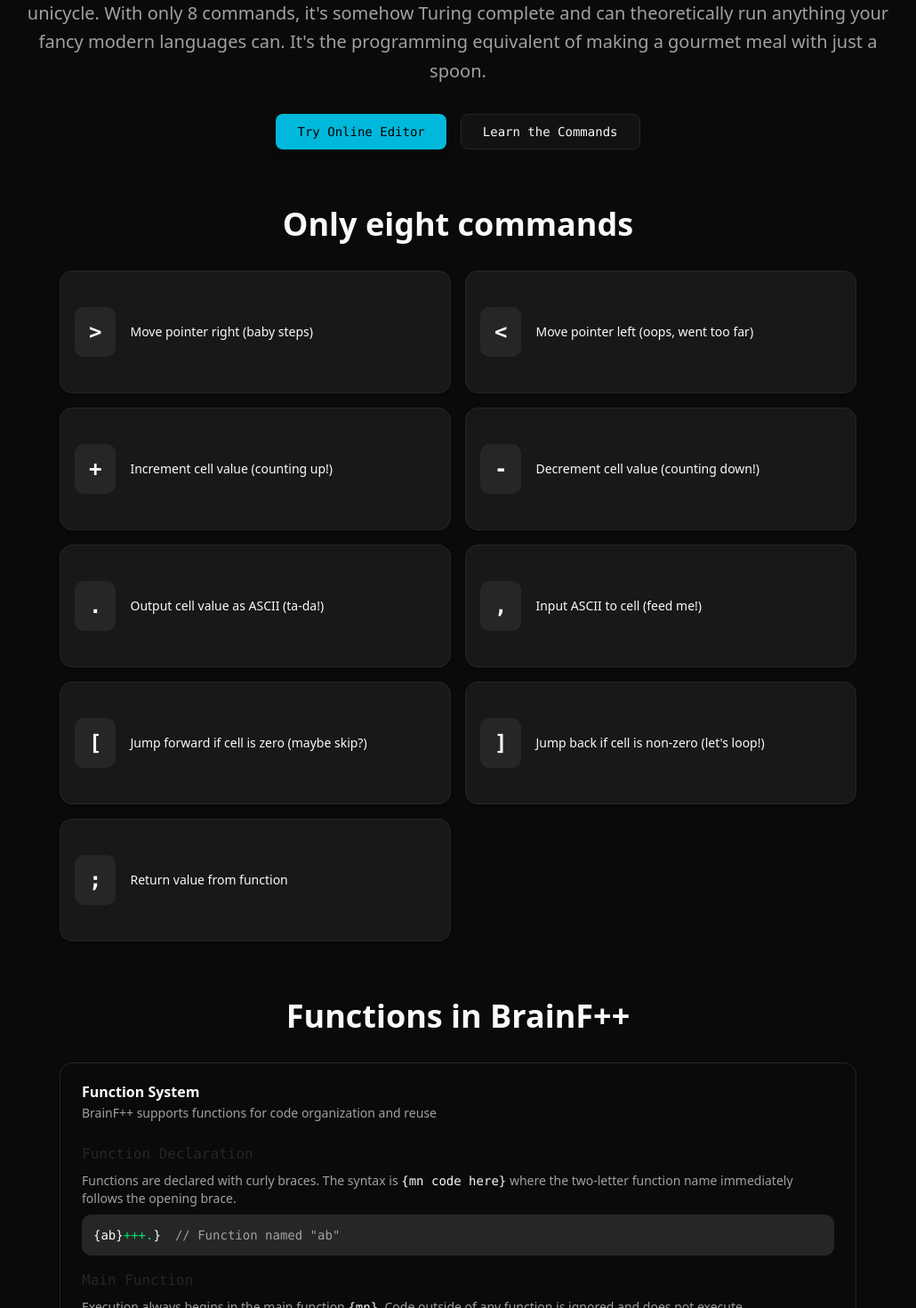
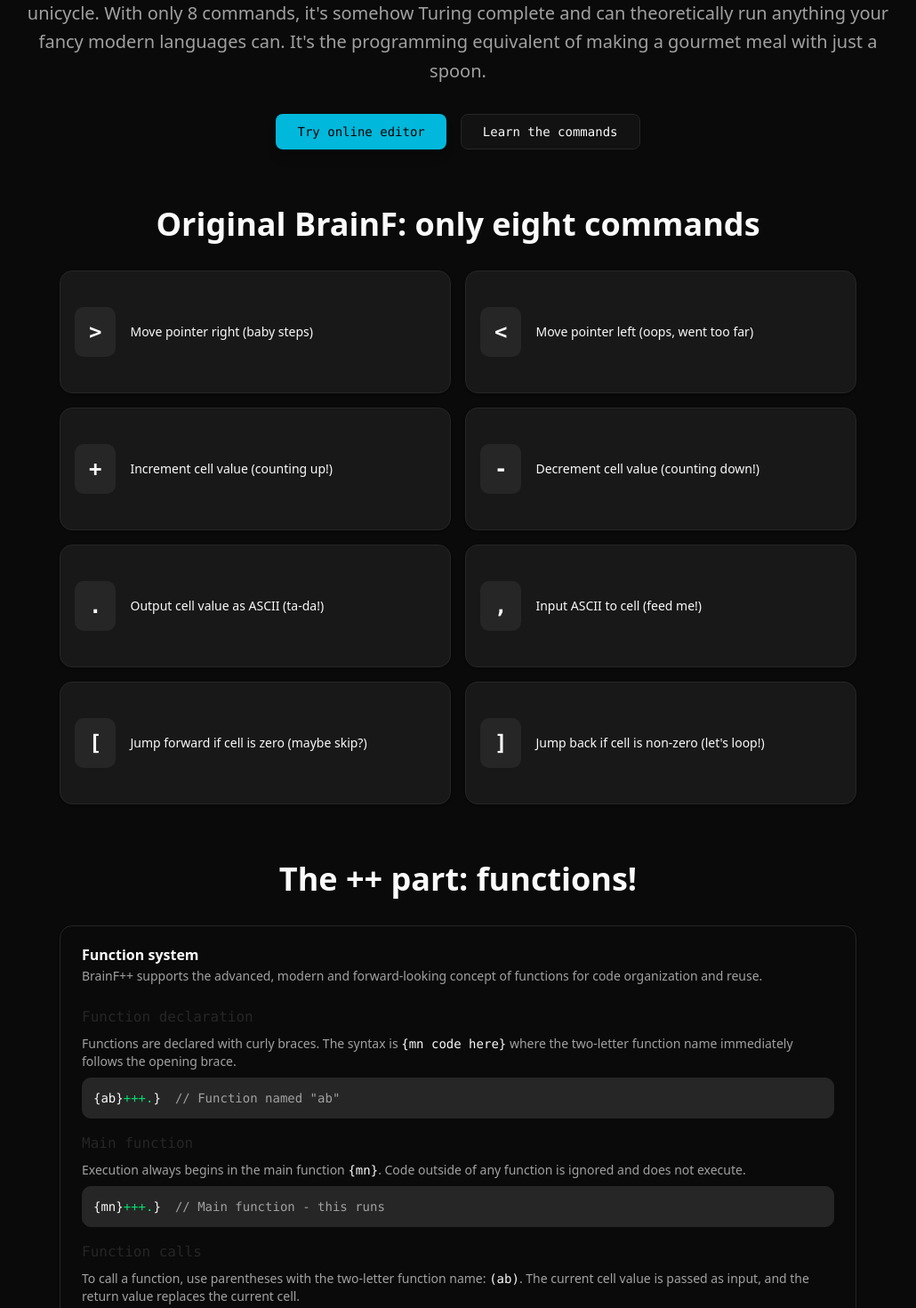
Before and after one commit to gabrieleherr/brainf, a Next.js app: page / in a window 1280 px wide. Shown: the part 420-1890 px from the top of the page at 89% size, without its empty margins (125-1155 px from the left). Built offline with nearby package versions, Linux system fonts and the light colour scheme.

Commit message:
sentence case

```diff
--- a/app/docs/page.tsx
+++ b/app/docs/page.tsx
@@ -38,7 +38,7 @@ export default function DocsPage() {
           <TabsContent value="language" className="space-y-6">
             <Card>
               <CardHeader>
-                <CardTitle>Quick Reference</CardTitle>
+                <CardTitle>Quick reference</CardTitle>
                 <CardDescription>Essential BrainF++ commands</CardDescription>
               </CardHeader>
               <CardContent>
@@ -77,7 +77,7 @@ export default function DocsPage() {
               </CardHeader>
               <CardContent className="space-y-4">
                 <div>
-                  <h4 className="mb-2 font-mono text-accent">Function Declaration</h4>
+                  <h4 className="mb-2 font-mono text-accent">Function declaration</h4>
                   <p className="mb-2 text-sm text-muted-foreground">
                     Functions are declared with curly braces. The syntax is <code className="font-mono text-primary">{'{ab code here}'}</code> where the two-letter function name immediately follows the opening brace, followed by the function code, then the closing brace.
                   </p>
@@ -90,7 +90,7 @@ export default function DocsPage() {
                 </div>
 
                 <div>
-                  <h4 className="mb-2 font-mono text-accent">Main Function</h4>
+                  <h4 className="mb-2 font-mono text-accent">Main function</h4>
                   <p className="mb-2 text-sm text-muted-foreground">
                     Execution always begins in the main function <code className="font-mono text-primary">{'{mn code here}'}</code>. Code outside of any function is ignored and does not execute.
                   </p>
@@ -103,7 +103,7 @@ export default function DocsPage() {
                 </div>
 
                 <div>
-                  <h4 className="mb-2 font-mono text-accent">Function Calls</h4>
+                  <h4 className="mb-2 font-mono text-accent">Function calls</h4>
                   <p className="mb-2 text-sm text-muted-foreground">
                     To call a function, use parentheses with the two-letter function name: <code className="font-mono text-primary">(ab)</code>. The current cell value is passed as input, and the return value replaces the current cell.
                   </p>
@@ -122,7 +122,7 @@ export default function DocsPage() {
                 </div>
 
                 <div>
-                  <h4 className="mb-2 font-mono text-accent">Return Values</h4>
+                  <h4 className="mb-2 font-mono text-accent">Return values</h4>
                   <p className="mb-2 text-sm text-muted-foreground">
                     Use the semicolon <code className="font-mono text-primary">;</code> command to return a value from a function. The current cell value is returned and replaces the cell value at the call site.
                   </p>
@@ -135,7 +135,7 @@ export default function DocsPage() {
                 </div>
 
                 <div>
-                  <h4 className="mb-2 font-mono text-accent">Complete Example</h4>
+                  <h4 className="mb-2 font-mono text-accent">Complete example</h4>
                   <div className="code-block rounded-lg p-3 font-mono text-sm bg-black/90">
                     <span className="text-primary">{'{ab'}</span>
                     <span className="text-green-400">+++;</span>
@@ -154,7 +154,7 @@ export default function DocsPage() {
 
             <Card>
               <CardHeader>
-                <CardTitle>Common Patterns</CardTitle>
+                <CardTitle>Common patterns</CardTitle>
                 <CardDescription>Useful code snippets and techniques</CardDescription>
               </CardHeader>
               <CardContent className="space-y-4">
@@ -190,12 +190,12 @@ export default function DocsPage() {
           <TabsContent value="editor" className="space-y-6">
             <Card>
               <CardHeader>
-                <CardTitle>Editor Features</CardTitle>
+                <CardTitle>Editor features</CardTitle>
                 <CardDescription>How to use the online BrainF++ editor</CardDescription>
               </CardHeader>
               <CardContent className="space-y-4">
                 <div>
-                  <h4 className="mb-2 font-semibold">Running Code</h4>
+                  <h4 className="mb-2 font-semibold">Running code</h4>
                   <p className="text-sm text-muted-foreground">
                     Click the "Run" button to execute your BrainF++ code. The output will appear in
                     the console panel.
@@ -203,7 +203,7 @@ export default function DocsPage() {
                 </div>
 
                 <div>
-                  <h4 className="mb-2 font-semibold">Memory Visualization</h4>
+                  <h4 className="mb-2 font-semibold">Memory visualization</h4>
                   <p className="text-sm text-muted-foreground">
                     The Memory tab shows the current state of the memory array, with the data
                     pointer highlighted.
@@ -211,7 +211,7 @@ export default function DocsPage() {
                 </div>
 
                 <div>
-                  <h4 className="mb-2 font-semibold">Debug Information</h4>
+                  <h4 className="mb-2 font-semibold">Debug information</h4>
                   <p className="text-sm text-muted-foreground">
                     View execution statistics including step count, output length, and error
                     messages in the Debug tab.
@@ -219,7 +219,7 @@ export default function DocsPage() {
                 </div>
 
                 <div>
-                  <h4 className="mb-2 font-semibold">Example Programs</h4>
+                  <h4 className="mb-2 font-semibold">Example programs</h4>
                   <p className="text-sm text-muted-foreground">
                     Use the dropdown menu to load pre-written example programs and learn from
                     working code.
@@ -232,7 +232,7 @@ export default function DocsPage() {
           <TabsContent value="contests" className="space-y-6">
             <Card>
               <CardHeader>
-                <CardTitle>Contest Rules</CardTitle>
+                <CardTitle>Contest rules</CardTitle>
                 <CardDescription>How contests work on the platform</CardDescription>
               </CardHeader>
               <CardContent className="space-y-4">
--- a/app/layout.tsx
+++ b/app/layout.tsx
@@ -17,7 +17,7 @@ const jetbrainsMono = JetBrains_Mono({
 });
 
 export const metadata = {
-  title: 'BrainF++ - Minimalist Programming',
+  title: 'BrainF++ - minimalist programming',
   description: 'Master the art of BrainF++ programming',
 };
 
--- a/app/page.tsx
+++ b/app/page.tsx
@@ -37,16 +37,18 @@ export default function HomePage() {
               size="lg"
               className="border-0 bg-cyan-500 font-mono text-black shadow-lg hover:bg-cyan-600"
             >
-              <a href="#editor">Try Online Editor</a>
+              <a href="#editor">Try online editor</a>
             </Button>
             <Button asChild size="lg" variant="outline" className="bg-transparent font-mono">
-              <a href="#commands">Learn the Commands</a>
+              <a href="#commands">Learn the commands</a>
             </Button>
           </div>
         </div>
 
         <div id="commands" className="mx-auto max-w-4xl scroll-mt-8">
-          <h3 className="mb-8 text-center text-4xl font-bold">Only eight commands</h3>
+          <h3 className="mb-8 text-center text-4xl font-bold">
+            Original BrainF: only eight commands
+          </h3>
           <div className="grid gap-4 md:grid-cols-2">
             {[
               { cmd: '>', desc: 'Move pointer right (baby steps)' },
@@ -57,7 +59,6 @@ export default function HomePage() {
               { cmd: ',', desc: 'Input ASCII to cell (feed me!)' },
               { cmd: '[', desc: 'Jump forward if cell is zero (maybe skip?)' },
               { cmd: ']', desc: "Jump back if cell is non-zero (let's loop!)" },
-              { cmd: ';', desc: 'Return value from function' },
             ].map(({ cmd, desc }) => (
               <Card key={cmd} className="bg-muted/50 transition-colors hover:bg-muted/70">
                 <CardContent className="flex items-center gap-4 p-4">
@@ -72,19 +73,24 @@ export default function HomePage() {
         </div>
 
         <div className="mx-auto max-w-4xl scroll-mt-8">
-          <h3 className="mb-8 text-center text-4xl font-bold">Functions in BrainF++</h3>
+          <h3 className="mb-8 text-center text-4xl font-bold">The ++ part: functions!</h3>
           <Card>
             <CardHeader>
-              <CardTitle>Function System</CardTitle>
-              <CardDescription>BrainF++ supports functions for code organization and reuse</CardDescription>
+              <CardTitle>Function system</CardTitle>
+              <CardDescription>
+                BrainF++ supports the advanced, modern and forward-looking concept of functions for
+                code organization and reuse.
+              </CardDescription>
             </CardHeader>
             <CardContent className="space-y-4">
               <div>
-                <h4 className="mb-2 font-mono text-accent">Function Declaration</h4>
+                <h4 className="mb-2 font-mono text-accent">Function declaration</h4>
                 <p className="mb-2 text-sm text-muted-foreground">
-                  Functions are declared with curly braces. The syntax is <code className="font-mono text-primary">{'{mn code here}'}</code> where the two-letter function name immediately follows the opening brace.
+                  Functions are declared with curly braces. The syntax is{' '}
+                  <code className="font-mono text-primary">{'{mn code here}'}</code> where the
+                  two-letter function name immediately follows the opening brace.
                 </p>
-                <div className="code-block rounded-lg p-3 font-mono text-sm bg-black/90 text-green-400">
+                <div className="code-block rounded-lg bg-black/90 p-3 font-mono text-sm text-green-400">
                   <span className="text-primary">{'{ab}'}</span>
                   <span className="text-green-400">+++.</span>
                   <span className="text-primary">{'}'}</span>
@@ -93,11 +99,13 @@ export default function HomePage() {
               </div>
 
               <div>
-                <h4 className="mb-2 font-mono text-accent">Main Function</h4>
+                <h4 className="mb-2 font-mono text-accent">Main function</h4>
                 <p className="mb-2 text-sm text-muted-foreground">
-                  Execution always begins in the main function <code className="font-mono text-primary">{'{mn}'}</code>. Code outside of any function is ignored and does not execute.
+                  Execution always begins in the main function{' '}
+                  <code className="font-mono text-primary">{'{mn}'}</code>. Code outside of any
+                  function is ignored and does not execute.
                 </p>
-                <div className="code-block rounded-lg p-3 font-mono text-sm bg-black/90 text-green-400">
+                <div className="code-block rounded-lg bg-black/90 p-3 font-mono text-sm text-green-400">
                   <span className="text-primary">{'{mn}'}</span>
                   <span className="text-green-400">+++.</span>
                   <span className="text-primary">{'}'}</span>
@@ -106,11 +114,13 @@ export default function HomePage() {
               </div>
 
               <div>
-                <h4 className="mb-2 font-mono text-accent">Function Calls</h4>
+                <h4 className="mb-2 font-mono text-accent">Function calls</h4>
                 <p className="mb-2 text-sm text-muted-foreground">
-                  To call a function, use parentheses with the two-letter function name: <code className="font-mono text-primary">(ab)</code>. The current cell value is passed as input, and the return value replaces the current cell.
+                  To call a function, use parentheses with the two-letter function name:{' '}
+                  <code className="font-mono text-primary">(ab)</code>. The current cell value is
+                  passed as input, and the return value replaces the current cell.
                 </p>
-                <div className="code-block rounded-lg p-3 font-mono text-sm bg-black/90 text-green-400">
+                <div className="code-block rounded-lg bg-black/90 p-3 font-mono text-sm text-green-400">
                   <span className="text-primary">{'{ab}'}</span>
                   <span className="text-green-400">+++;</span>
                   <span className="text-primary">{'}'}</span>
@@ -125,11 +135,13 @@ export default function HomePage() {
               </div>
 
               <div>
-                <h4 className="mb-2 font-mono text-accent">Return Values</h4>
+                <h4 className="mb-2 font-mono text-accent">Return values</h4>
                 <p className="mb-2 text-sm text-muted-foreground">
-                  Use the semicolon <code className="font-mono text-primary">;</code> command to return a value from a function. The current cell value is returned and replaces the cell value at the call site.
+                  Use the semicolon <code className="font-mono text-primary">;</code> command to
+                  return a value from a function. The current cell value is returned and replaces
+                  the cell value at the call site.
                 </p>
-                <div className="code-block rounded-lg p-3 font-mono text-sm bg-black/90 text-green-400">
+                <div className="code-block rounded-lg bg-black/90 p-3 font-mono text-sm text-green-400">
                   <span className="text-primary">{'{ab}'}</span>
                   <span className="text-green-400">++++++;</span>
                   <span className="text-primary">{'}'}</span>
--- a/components/live-code-editor.tsx
+++ b/components/live-code-editor.tsx
@@ -83,7 +83,7 @@ export default function LiveCodeEditor() {
         <div className="space-y-4">
           {/* Code Editor */}
           <div>
-            <label className="mb-2 block text-sm font-medium">BrainF++ Code:</label>
+            <label className="mb-2 block text-sm font-medium">BrainF++ code:</label>
             <Textarea
               value={code}
               onChange={e => setCode(e.target.value)}
@@ -109,7 +109,7 @@ export default function LiveCodeEditor() {
             disabled={isRunning}
             className="w-full bg-cyan-500 font-mono text-black hover:bg-cyan-600"
           >
-            {isRunning ? 'Running...' : 'Run Code'}
+            {isRunning ? 'Running...' : 'Run code'}
           </Button>
         </div>
 
```
Also changed, not shown: app/contest/page.tsx (+13 -13 lines), components/code-editor.tsx (+11 -11 lines).
